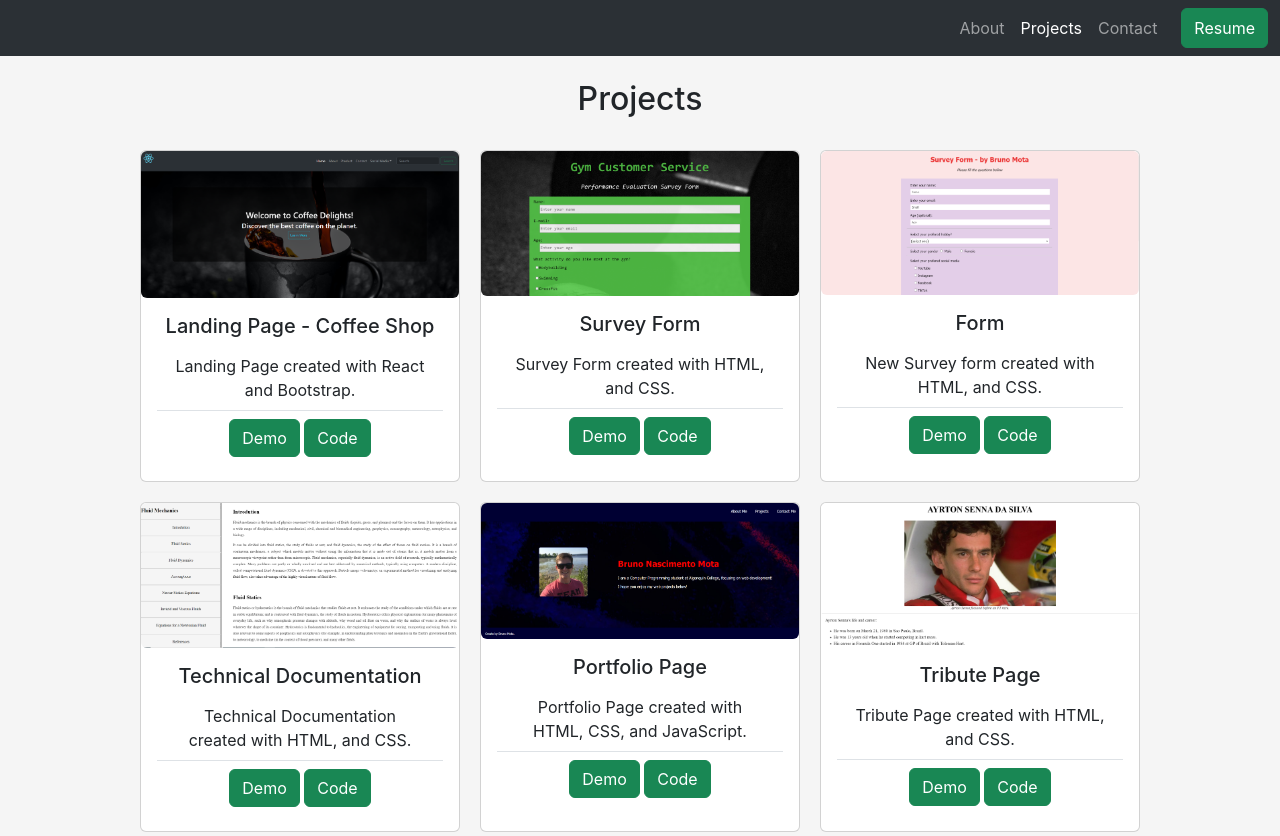
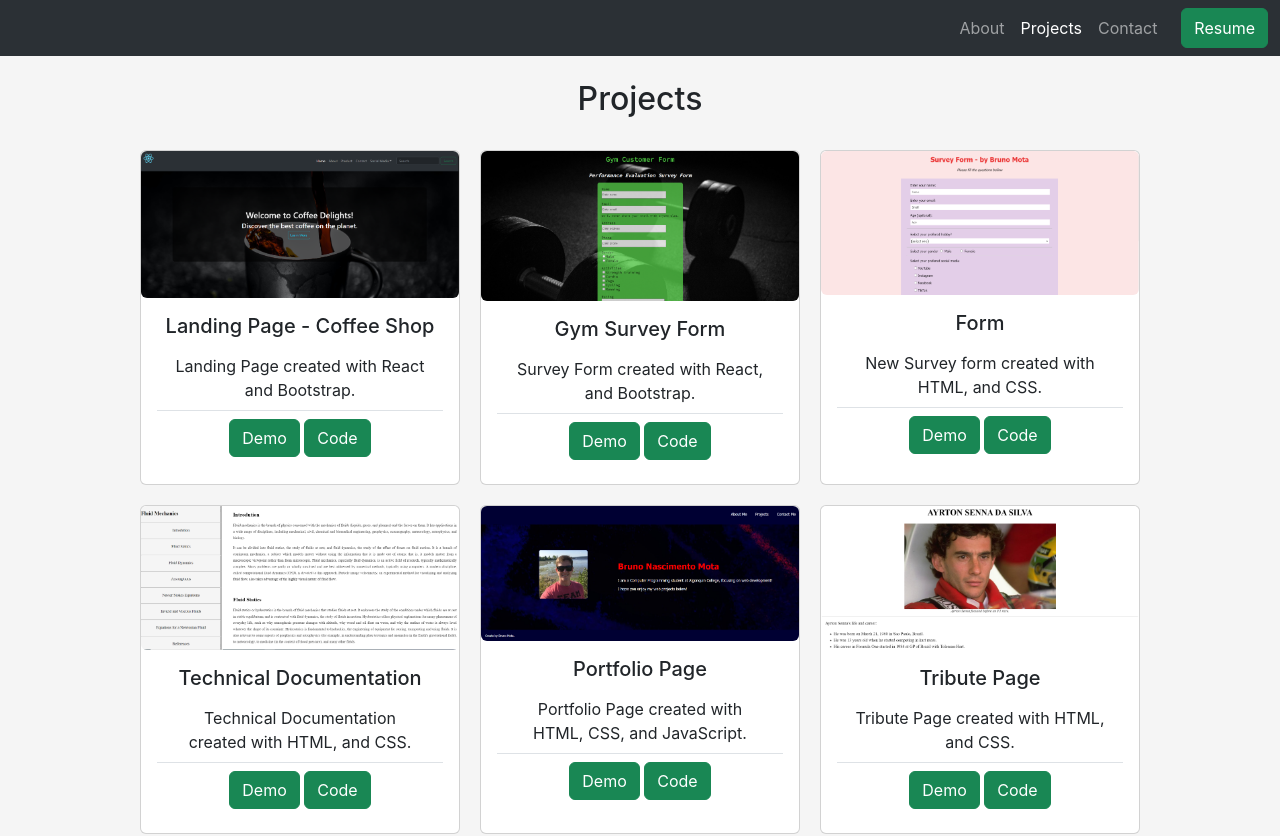
Before and after one commit to bmota1988/bmota1988.github.io, a React (Create React App) app: page /projects in a window 1280 px wide. Shown: the top 836 px of the page. Built offline with nearby package versions, Linux system fonts and the light colour scheme.

Commit message:
gym form update

```diff
--- a/src/Projects.js
+++ b/src/Projects.js
@@ -14,10 +14,10 @@ function Projects() {
       image: "./thumbnail-coffee-shop.png",
     },
     {
-      title: "Survey Form",
-      description: "Survey Form created with HTML, and CSS.",
-      techStack: "HTML, CSS",
-      demoLink: "https://codepen.io/bruno-mota/full/rNJaQde",
+      title: "Gym Survey Form",
+      description: "Survey Form created with React, and Bootstrap.",
+      techStack: "HTML, CSS, JS, React, and Bootstrap",
+      demoLink: "https://gym-form-react.netlify.app/",
       codeLink: "https://github.com/bmota1988/Survey_Form",
       image: "./Survey_Form.png",
     },
```
Also changed, not shown: public/Survey_Form.png.
